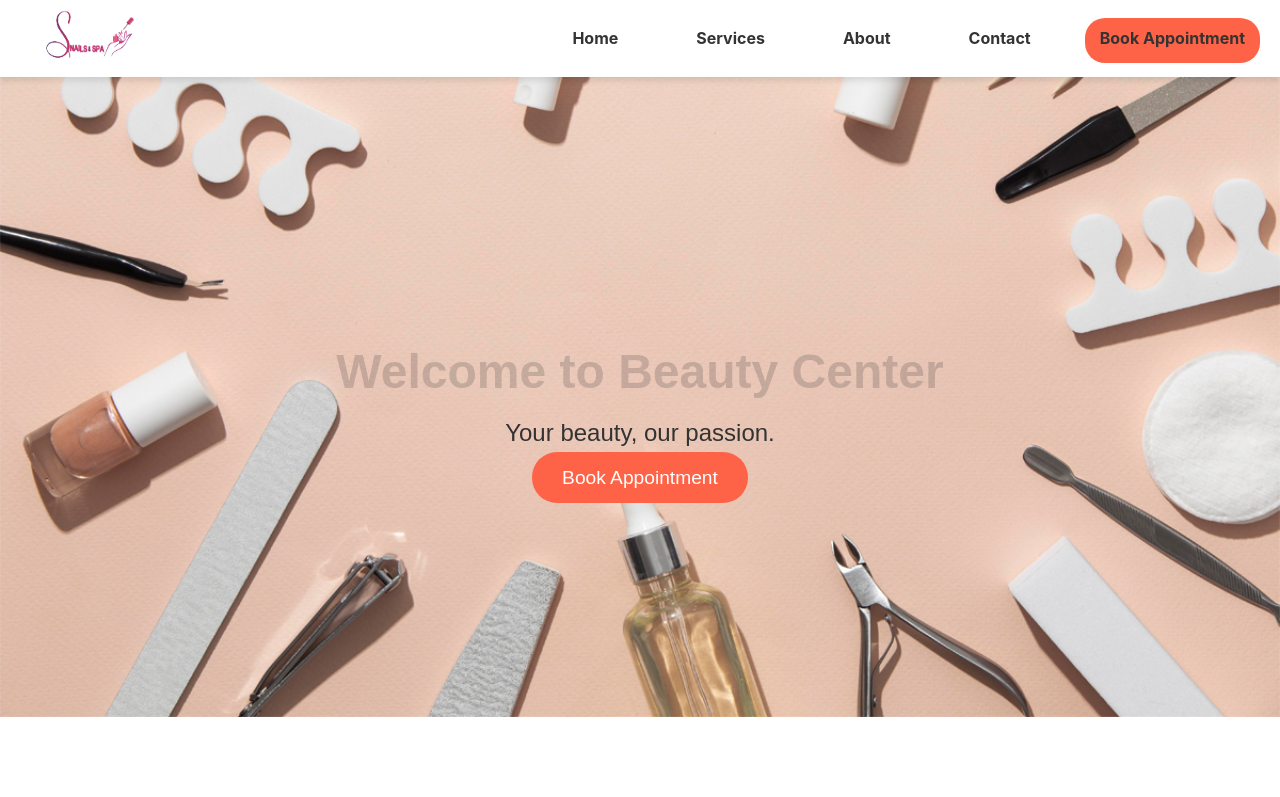
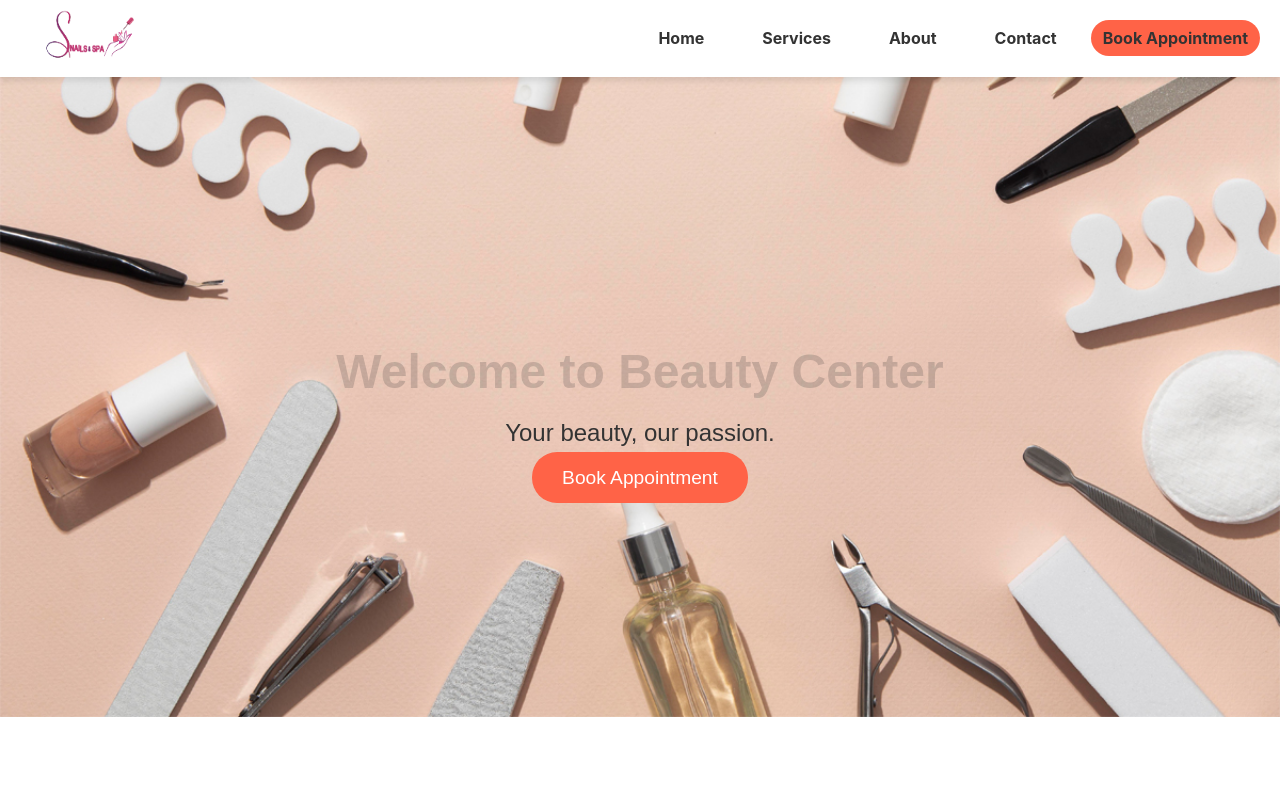
Before and after one commit to emreicoz07/myapp, a React (Create React App) app in the folder frontend/: page / in a window 1280 px wide. Shown: the top 797 px of the page. Built offline with nearby package versions, Linux system fonts and the light colour scheme.

Commit message:
navbar css changed

```diff
--- a/frontend/src/assets/css/Navbar.css
+++ b/frontend/src/assets/css/Navbar.css
@@ -1,4 +1,4 @@
-/* General styles */
+/* Genel Navbar stilleri */
 .navbar {
   display: flex;
   justify-content: space-between;
@@ -8,16 +8,18 @@
   color: #333;
   box-shadow: 0px 4px 6px rgba(0, 0, 0, 0.1);
   position: relative;
+  z-index: 1000; /* Üstte görünmesi için z-index eklendi */
 }
 
 .navbar-logo img {
-  width: 90px; /* Logo size */
+  width: 90px;
 }
 
+/* Navbar linkleri */
 .navbar-links {
   list-style: none;
   display: flex;
-  gap: 30px;
+  gap: 10px;
 }
 
 .navbar-links li {
@@ -36,11 +38,11 @@
   transition: color 0.3s ease;
 }
 
-/* Book Appointment Button */
+/* Randevu Butonu */
 .appointment-button {
   background-color: #ff6347;
   color: #fff;
-  padding: 10px 15px 15px;
+  padding: 10px 15px;
   border-radius: 20px;
   transition: background-color 0.3s ease;
 }
@@ -49,35 +51,37 @@
   background-color: #e5533d;
 }
 
-/* Hamburger Menu for mobile */
+/* Mobil hamburger menü butonu */
 .navbar-hamburger {
   font-size: 1.5rem;
   cursor: pointer;
-  display: none; /* Hidden on large screens */
+  display: none; /* Büyük ekranlarda gizli */
 }
 
-/* Mobile Menu */
+/* Ekran boyutlarına göre düzenlemeler */
+
+/* Küçük ekran (Mobil) */
 @media (max-width: 768px) {
   .navbar-hamburger {
     display: block;
   }
 
   .navbar-links {
-    position: absolute;
+    position: fixed;
     top: 60px;
     right: 0;
     width: 100%;
-    height: 100vh;
-    background-color: rgba(255, 255, 255, 0.95);
+    height: 30vh;
+    background-color: rgba(255, 255, 255, 0.97);
     flex-direction: column;
     align-items: center;
-    justify-content: center;
+    justify-content: top;
     gap: 20px;
-    display: none;
+    display: none; /* Başlangıçta gizli */
   }
 
   .navbar-links.active {
-    display: flex;
+    display: flex; /* Aktif olduğunda görünür yap */
   }
 
   .navbar-links a {
@@ -85,9 +89,28 @@
   }
 }
 
-/* Larger Screens */
-@media (min-width: 769px) {
+/* Orta ekran (Tablet) */
+@media (min-width: 769px) and (max-width: 1024px) {
+  .navbar-links {
+    gap: 20px;
+  }
+
+  .navbar-links a {
+    font-size: 1rem;
+  }
+}
+
+/* Büyük ekran (Laptop ve üstü) */
+@media (min-width: 1025px) {
   .navbar-links {
     display: flex;
   }
+
+  .navbar-links a {
+    font-size: 1rem;
+  }
+
+  .appointment-button {
+    padding: 8px 12px;
+  }
 }
```
